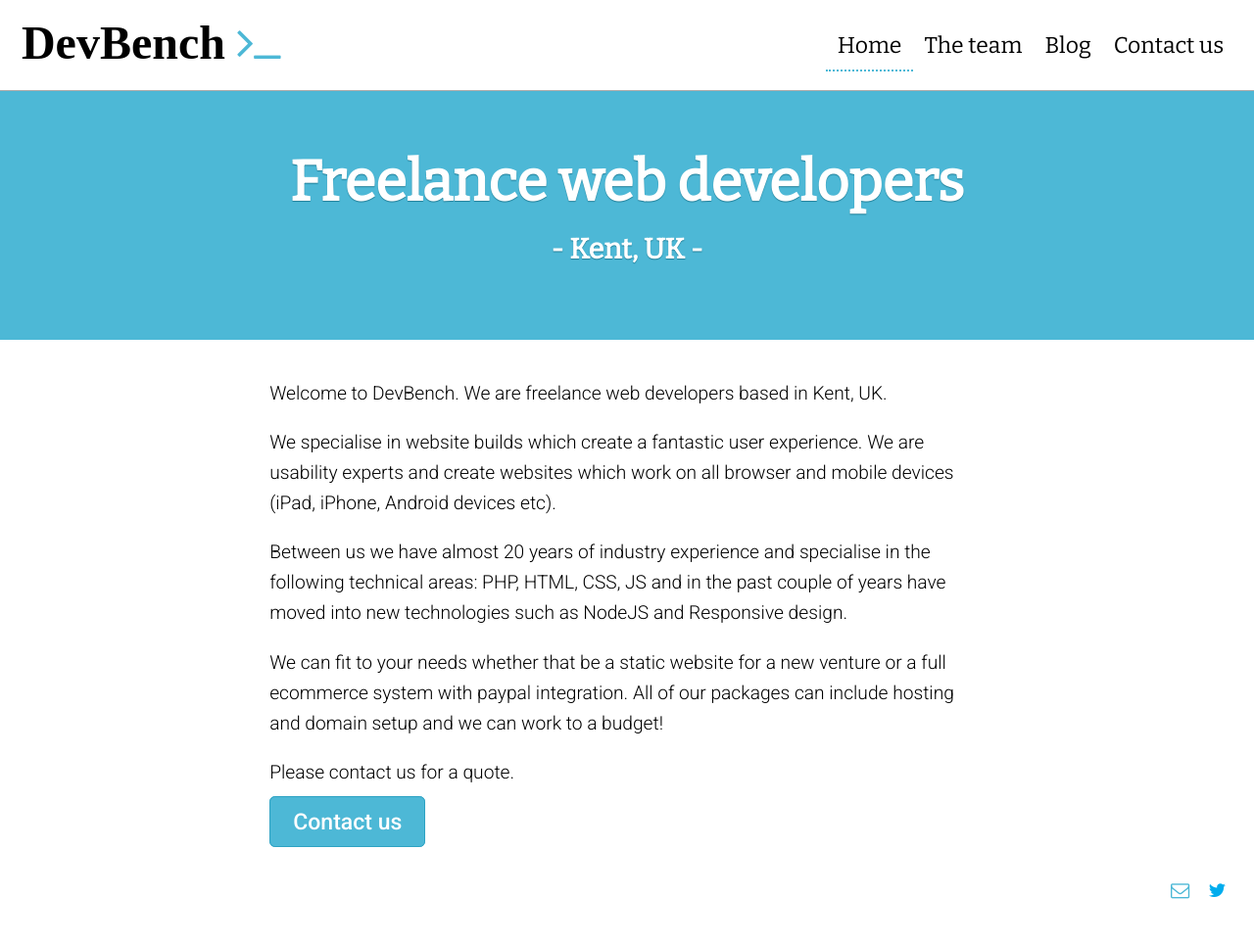
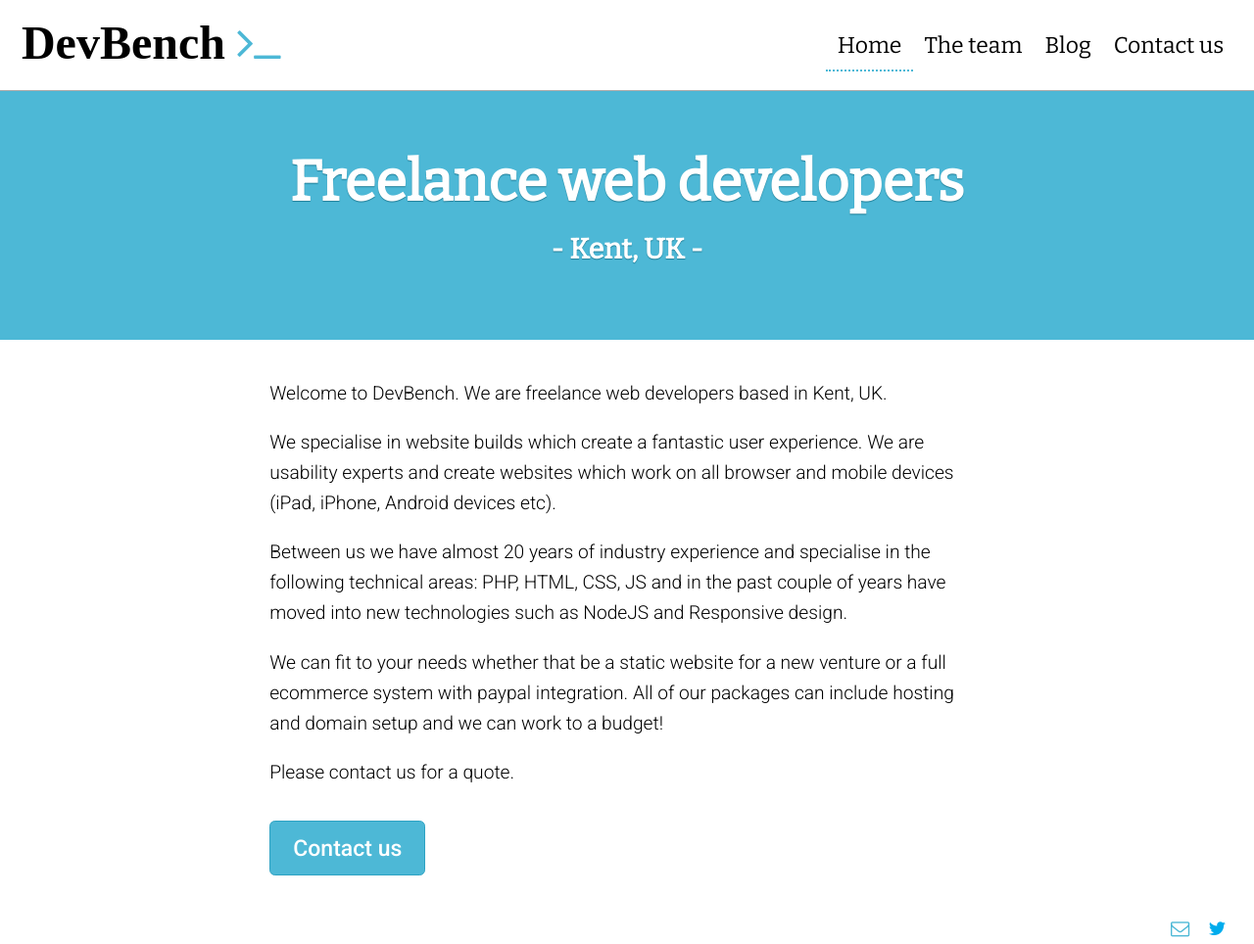
Before and after one commit to devbench/devbench.github.io, a Jekyll site: the page built from index.html, in a window 1280 px wide. Shown: the whole page at 98% size. Built offline with Jekyll 4.4.1, drawn with Linux system fonts in a browser that asks for light colours; nearby versions of some CDN libraries; some web fonts are replaced; before the commit the page ends 925 px from its top, so only the background shows below that.

Commit message:
style update

```diff
--- a/assets/less/critical.css
+++ b/assets/less/critical.css
@@ -105,8 +105,8 @@ h1,
 
 @font-face {
   font-family: 'FontAwesome';
-  src: url('../fonts/fontawesome-webfont.eot?v=4.2.0');
-  src: url('../fonts/fontawesome-webfont.eot?#iefix&v=4.2.0') format('embedded-opentype'), url('../fonts/fontawesome-webfont.woff?v=4.2.0') format('woff'), url('../fonts/fontawesome-webfont.ttf?v=4.2.0') format('truetype'), url('../fonts/fontawesome-webfont.svg?v=4.2.0#fontawesomeregular') format('svg');
+  src: url('//netdna.bootstrapcdn.com/font-awesome/4.2.0/fonts/fontawesome-webfont.eot?v=4.2.0');
+  src: url('//netdna.bootstrapcdn.com/font-awesome/4.2.0/fonts/fontawesome-webfont.eot?#iefix&v=4.2.0') format('embedded-opentype'), url('//netdna.bootstrapcdn.com/font-awesome/4.2.0/fonts/fontawesome-webfont.woff?v=4.2.0') format('woff'), url('//netdna.bootstrapcdn.com/font-awesome/4.2.0/fonts/fontawesome-webfont.ttf?v=4.2.0') format('truetype'), url('//netdna.bootstrapcdn.com/font-awesome/4.2.0/fonts/fontawesome-webfont.svg?v=4.2.0#fontawesomeregular') format('svg');
   font-weight: normal;
   font-style: normal;
 }
--- a/assets/less/main.css
+++ b/assets/less/main.css
@@ -205,6 +205,11 @@ dl dt {
 dl dd {
   flex: 0 1 50%;
   margin: 0;
+}
+/* -- Index -- */
+.index .content .button {
+  margin-top: 15px;
+  display: inline-block;
 }
 /* -- Team --*/
 .team {
--- a/assets/less/main.less
+++ b/assets/less/main.less
@@ -227,6 +227,12 @@ dl {
   }
 }
 
+/* -- Index -- */
+.index .content .button {
+  margin-top: 15px;
+  display: inline-block;
+}
+
 /* -- Team --*/
 
 .team {
```
Also changed, not shown: assets/javascripts/default.js.
